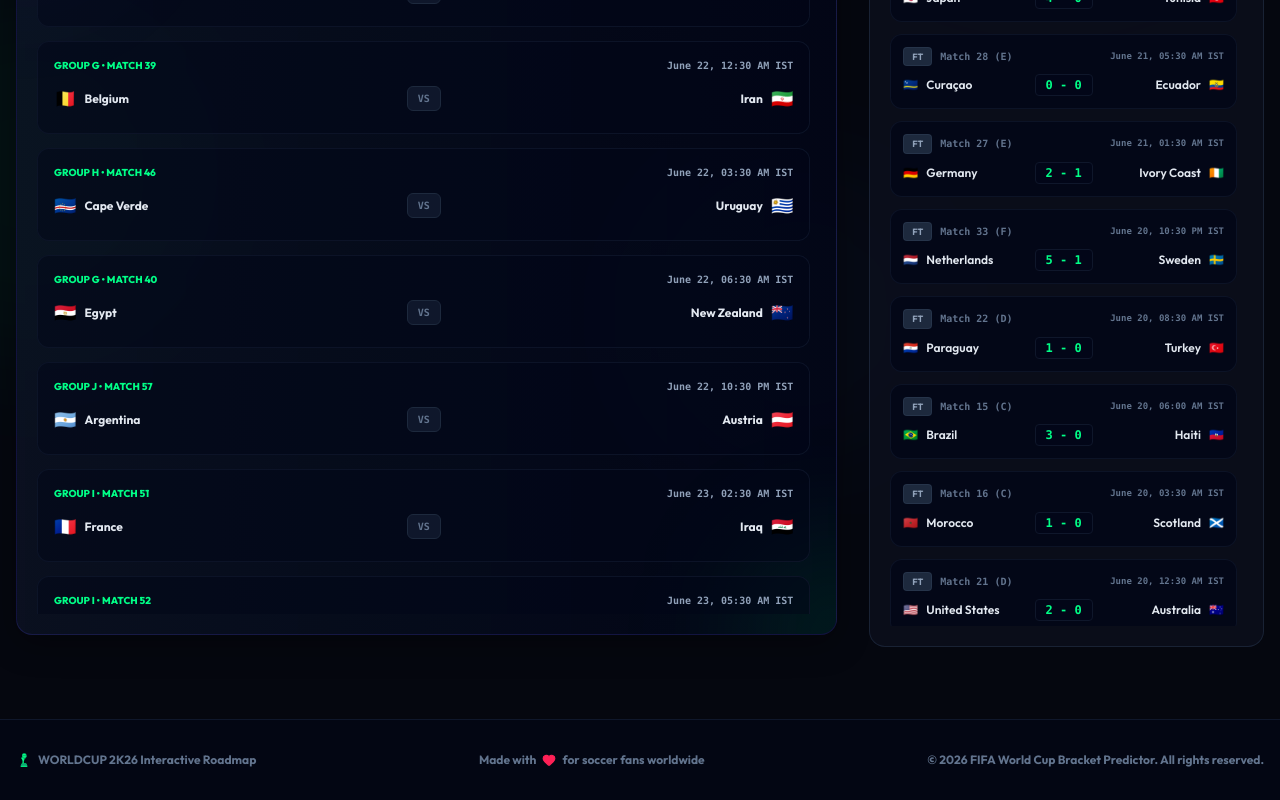
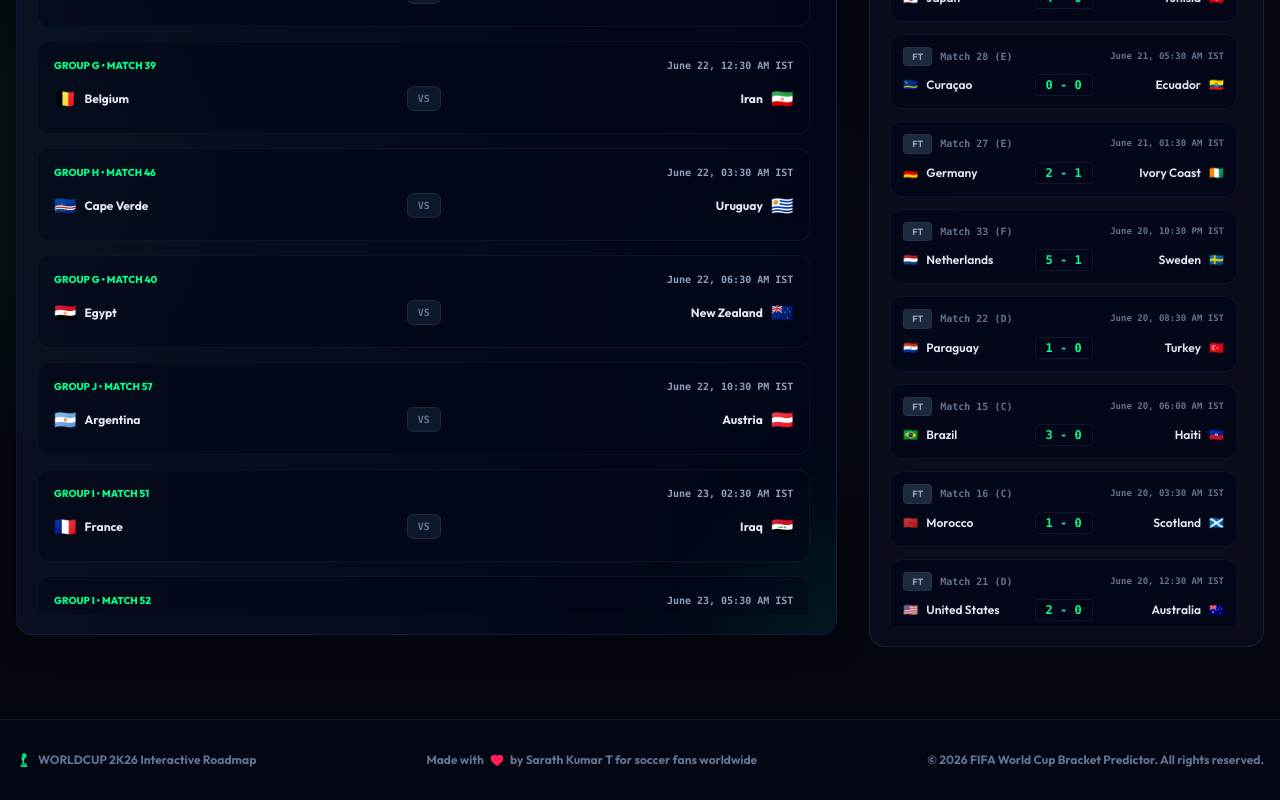
Before and after one commit to sarath14k/worldcup-2k26, a React (Vite) app: page / in a window 1280 px wide. Shown: the part 286-1086 px from the top of the page. Built offline with nearby package versions, Linux system fonts and the light colour scheme.

Commit message:
feat: add developer credit for Sarath Kumar T to footer

```diff
--- a/src/App.jsx
+++ b/src/App.jsx
@@ -2014,7 +2014,7 @@ function App() {
           <div className="flex items-center gap-1.5">
             <span>Made with</span>
             <Heart className="w-3.5 h-3.5 text-rose-500 fill-rose-500" />
-            <span>for soccer fans worldwide</span>
+            <span>by Sarath Kumar T for soccer fans worldwide</span>
           </div>
           <p>© 2026 FIFA World Cup Bracket Predictor. All rights reserved.</p>
         </div>
```
